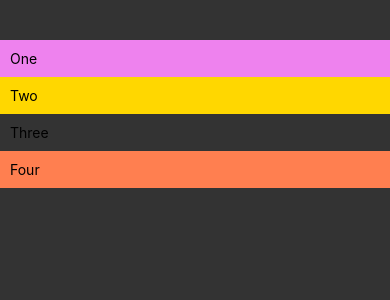
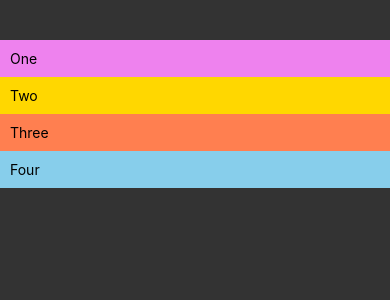
Before and after one commit to faiza203/Todo_React_Native, a React Native app: screen / in a window 390 px wide. Shown: the top 300 px of the page. Built offline with nearby package versions, Linux system fonts and the light colour scheme.

Commit message:
Update sandbox.js

```diff
--- a/components/sandbox.js
+++ b/components/sandbox.js
@@ -27,11 +27,11 @@ const styles = StyleSheet.create({
       padding : 10,
   },
   boxThree : {
-      backgroundColor : 'corla',
+      backgroundColor : 'coral',
       padding : 10,
   },
   boxFour : {
-      backgroundColor : 'coral',
+      backgroundColor : 'skyblue',
       padding : 10,
   }
 });
```
